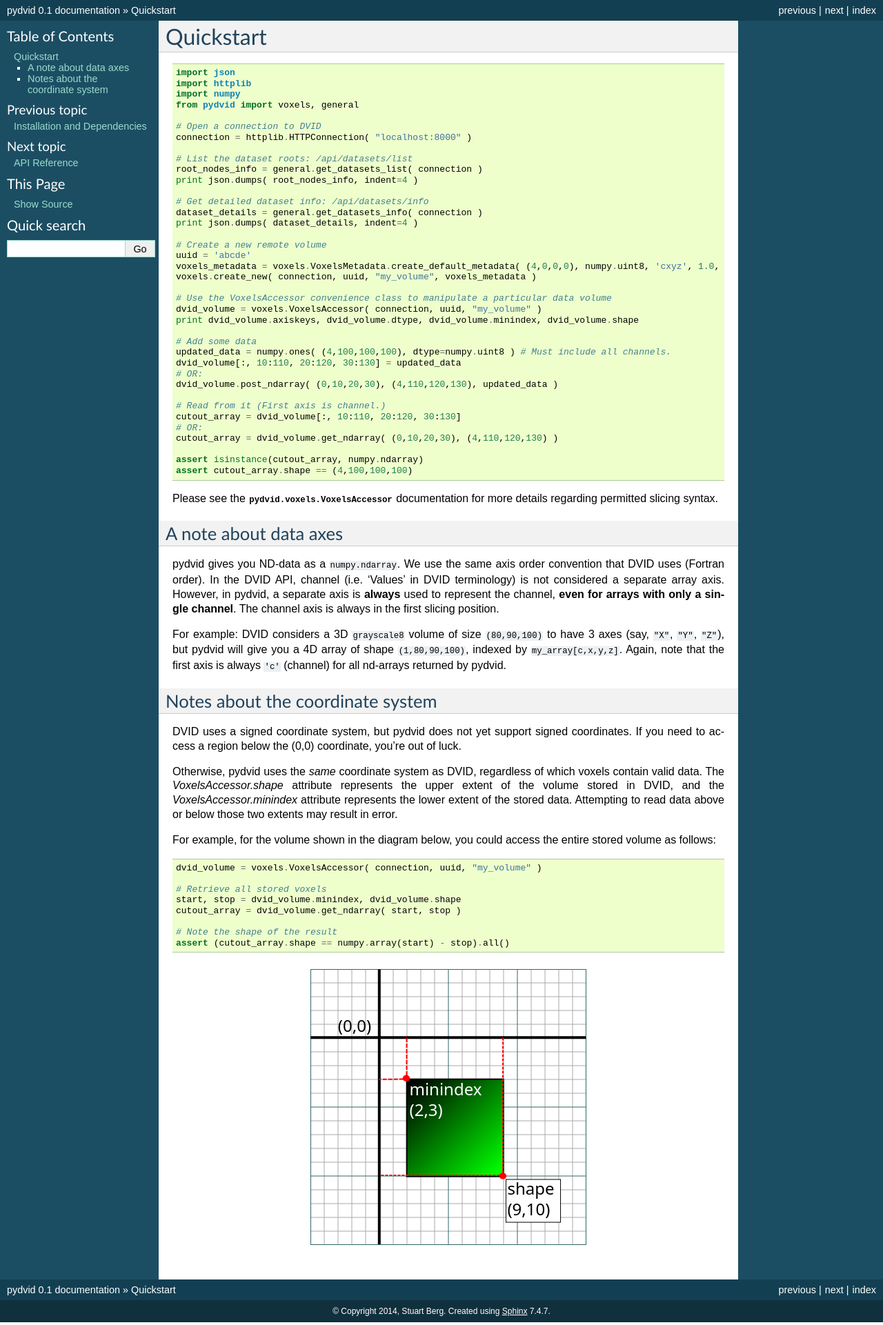
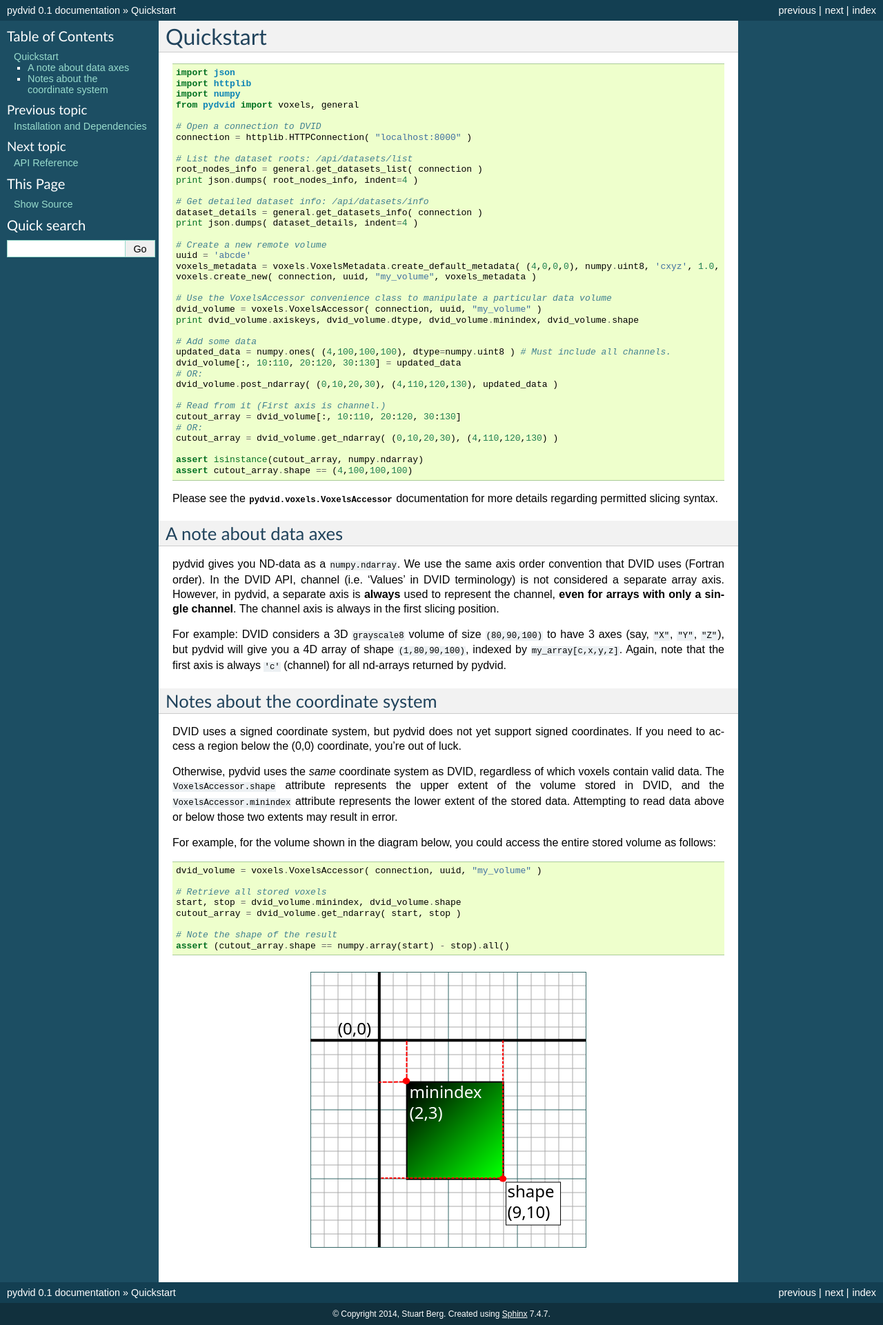
Before and after one commit to janelia-flyem/pydvid, a Sphinx documentation site: the page built from docs/source/quickstart.rst, in a window 1280 px wide. Shown: the whole page at 69% size. Built offline with Sphinx 7.4.7, drawn with Linux system fonts in a browser that asks for light colours.

Commit message:
docs: formatting fix

```diff
--- a/docs/source/quickstart.rst
+++ b/docs/source/quickstart.rst
@@ -67,8 +67,8 @@ DVID uses a signed coordinate system, but pydvid does not yet support signed coo
 If you need to access a region below the (0,0) coordinate, you're out of luck.
 
 Otherwise, pydvid uses the *same* coordinate system as DVID, regardless of which voxels contain valid data.  \
-The `VoxelsAccessor.shape` attribute represents the upper extent of the volume stored in DVID, and the \
-`VoxelsAccessor.minindex` attribute represents the lower extent of the stored data.  \
+The ``VoxelsAccessor.shape`` attribute represents the upper extent of the volume stored in DVID, and the \
+``VoxelsAccessor.minindex`` attribute represents the lower extent of the stored data.  \
 Attempting to read data above or below those two extents may result in error.
 
 For example, for the volume shown in the diagram below, you could access the entire stored volume as follows:
```
